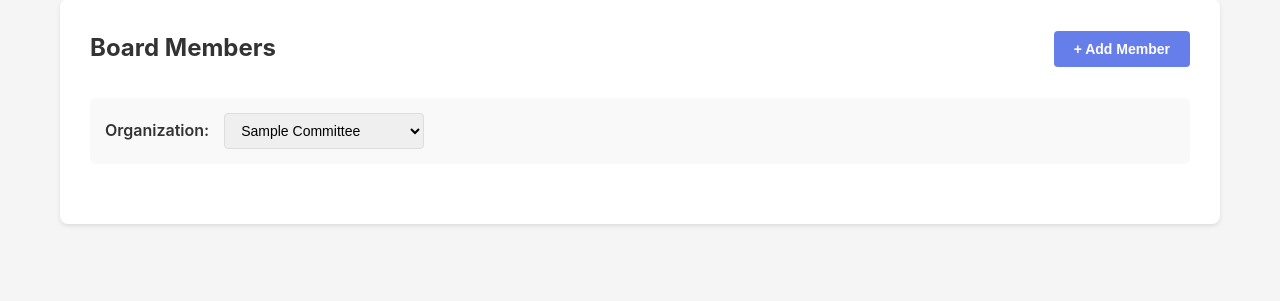
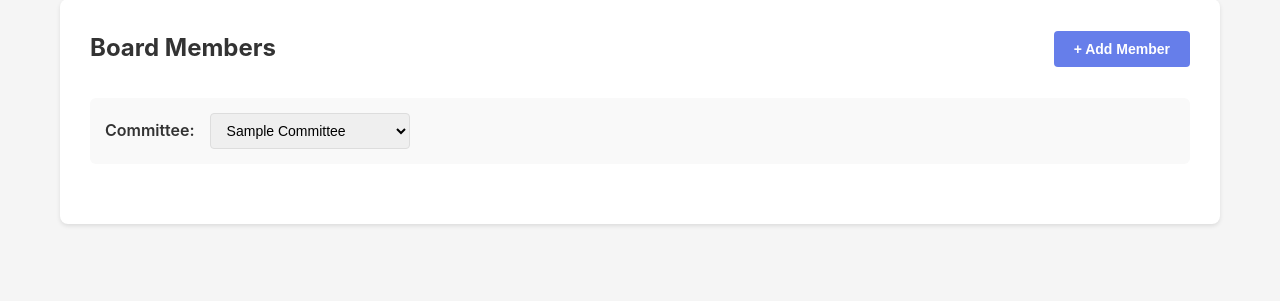
Before and after one commit to Frank-08/board, a PHP site: page /board/members.php in a window 1280 px wide. Shown: the part 176-477 px from the top of the page. Run offline with PHP 8.4, Linux system fonts and the light colour scheme; data comes from the database, SQL or seed files in the repository.

Commit message:
tolowerremoved

```diff
--- a/members.php
+++ b/members.php
@@ -28,9 +28,9 @@
             </div>
 
             <div class="organization-selector">
-                <label for="orgSelect">Organization:</label>
+                <label for="orgSelect">Committee:</label>
                 <select id="orgSelect" onchange="loadMembers()">
-                    <option value="">Select organization...</option>
+                    <option value="">Select Committee...</option>
                 </select>
             </div>
 
@@ -142,7 +142,7 @@
                         <div class="member-card">
                             <div class="member-header">
                                 <h3>${member.first_name} ${member.last_name}</h3>
-                                <span class="badge badge-${member.status.toLowerCase()}">${member.status}</span>
+                                // <span class="badge badge-${member.status.toLowerCase()}">${member.status}</span>
                             </div>
                             <p class="member-role">${member.role}</p>
                             ${member.title ? `<p class="member-title">${member.title}</p>` : ''}
```
